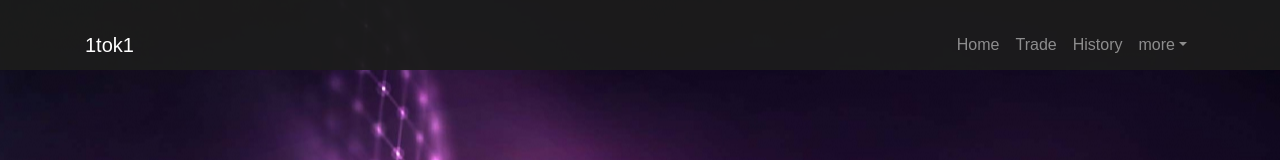
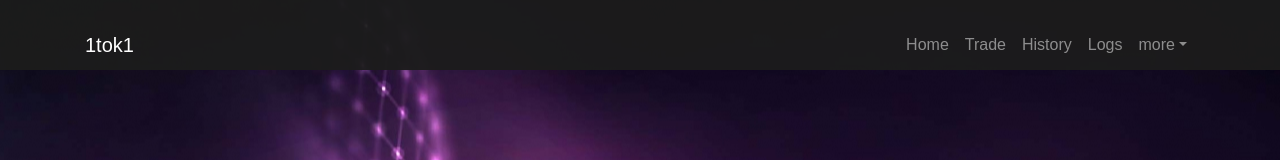
Before and after one commit to ammy-bajwa/2tok2, a Next.js app: page /componets/partails/header in a window 1280 px wide. Shown: the top 160 px of the page. Built offline with nearby package versions, Linux system fonts and the light colour scheme.

Commit message:
Adding logs nav

```diff
--- a/pages/componets/partails/header.jsx
+++ b/pages/componets/partails/header.jsx
@@ -22,31 +22,43 @@ export default function Index({ isAdmin, title }) {
 
         <div className="collapse navbar-collapse" id="navbarsExampleDefault">
           <ul className="nav navbar-nav nav-flex-icons ml-auto">
-            <li className={`nav-item ${title == 'home'? 'active':'' }`}>
+            <li className={`nav-item ${title == "home" ? "active" : ""}`}>
               <a className="nav-link" href="/home">
                 Home
                 <span className="sr-only">(current)</span>
               </a>
             </li>
-            <li className={`nav-item ${title == 'trade'? 'active':'' }`}>
+            <li className={`nav-item ${title == "trade" ? "active" : ""}`}>
               <a className="nav-link" href="/trade">
                 Trade
               </a>
             </li>
-            <li className={`nav-item ${title == 'history'? 'active':'' }`}>
+            <li className={`nav-item ${title == "history" ? "active" : ""}`}>
               <a className="nav-link" href="/history">
                 History
               </a>
             </li>
+
+            <li className={`nav-item ${title == "logs" ? "active" : ""}`}>
+              <a className="nav-link" href="/logs">
+                Logs
+              </a>
+            </li>
             {isAdmin && (
-              <li className={`nav-item ${title == 'users'? 'active':'' }`}>
-                <a className="nav-link" href="/users">
-                  Users
-                </a>
-              </li>
+              <>
+                <li className={`nav-item ${title == "users" ? "active" : ""}`}>
+                  <a className="nav-link" href="/users">
+                    Users
+                  </a>
+                </li>
+              </>
             )}
             {isAdmin && (
-              <li className={`nav-item ${title == 'AdminHistory'? 'active':'' }`}>
+              <li
+                className={`nav-item ${
+                  title == "AdminHistory" ? "active" : ""
+                }`}
+              >
                 <a className="nav-link" href="/admin/history">
                   AdminHistory
                 </a>
```
Also changed, not shown: pages/logs.jsx (added, +18 -0 lines).
